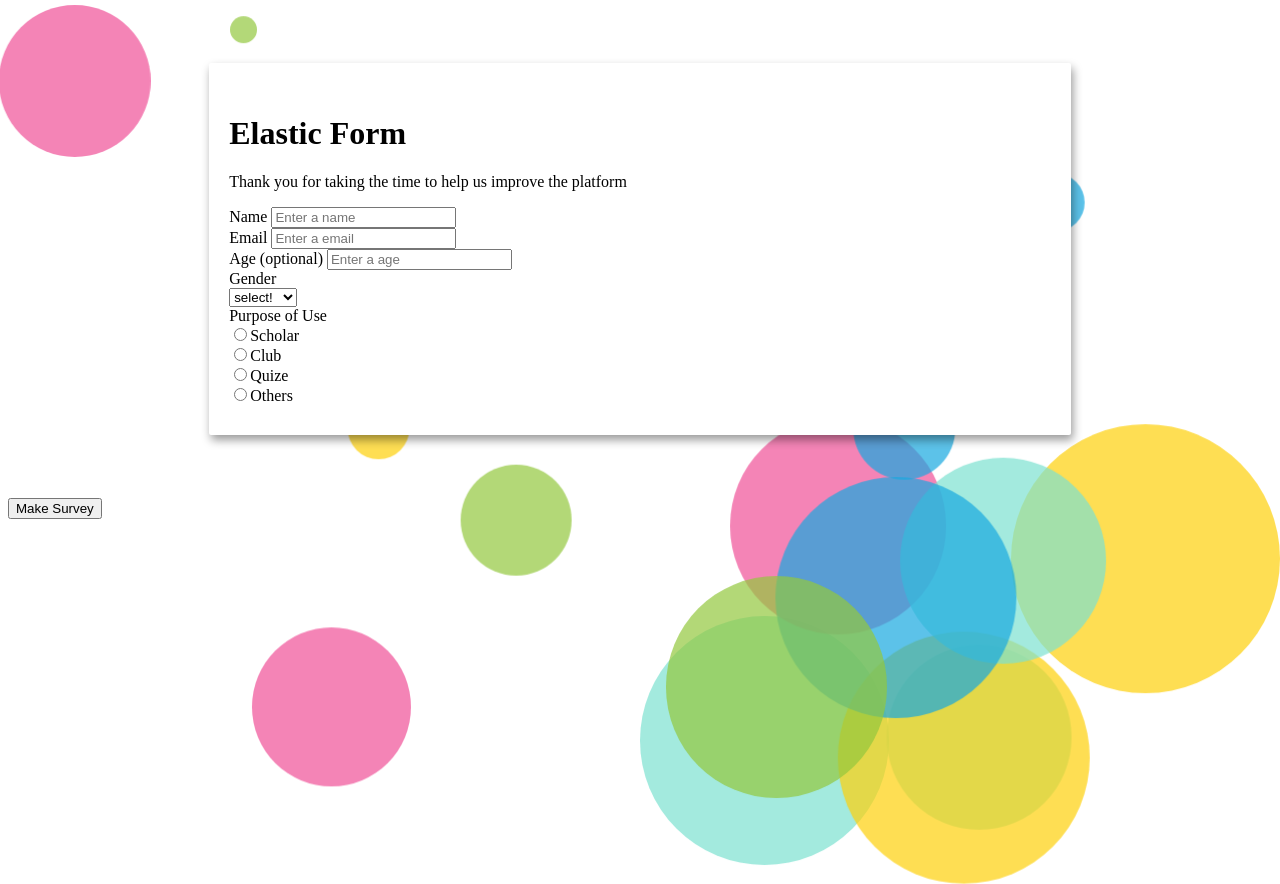
After one commit to hyunmin0317/Mongle, a Django app: template templates/practice.html in a window 1280 px wide. The commit adds this page. Run offline with Django 4.2, Linux system fonts and the light colour scheme; the template is opened without the code that fills it, so the values that code supplies are empty.

Commit message:
feat: frontend

```diff
--- a/config/urls.py
+++ b/config/urls.py
@@ -4,7 +4,7 @@ from pybo.views import base_views
 
 urlpatterns = [
     path('admin/', admin.site.urls),
-    path('', base_views.list, name='home'),
+    path('', base_views.home, name='home'),
     path('mongta/', include('pybo.urls')),
     path('common/', include('common.urls')),
 ]
--- a/pybo/views/base_views.py
+++ b/pybo/views/base_views.py
@@ -5,6 +5,10 @@ from ..models import Question
 import requests
 
 url = "15.165.109.114"
+
+def home(request):
+    return render(request, "home.html")
+
 
 def listAPI(n, so, kw):
     URL = "http://"+url+":9200/public_metadata/_search?size="+str(n)
--- /dev/null
+++ b/static/script.js
@@ -0,0 +1,41 @@
+// Some random colors
+const colors = ["#FED10A", "#7DE2D1", "#EF5098", "#17A8E0", "#93C83E", "#FED10A", "#7DE2D1", "#EF5098", "#17A8E0", "#93C83E","#FED10A", "#7DE2D1", "#EF5098", "#17A8E0", "#93C83E"];
+
+const numBalls = 15;
+const balls = [];
+
+for (let i = 0; i < numBalls; i++) {
+  let ball = document.createElement("div");
+  ball.classList.add("ball");
+  ball.style.background = colors[i];
+  ball.style.left = `${Math.floor(Math.random() * 85)}vw`;
+  ball.style.top = `${Math.floor(Math.random() * 100)}vh`;
+  ball.style.transform = `scale(${Math.random()})`;
+  ball.style.width = `${Math.random()*20}em`;
+  ball.style.height = ball.style.width;
+
+  balls.push(ball);
+  document.body.append(ball);
+}
+
+// Keyframes
+balls.forEach((el, i, ra) => {
+  let to = {
+    x: Math.random() * (i % 2 === 0 ? -0.5 : 0.5),
+    y: Math.random() * 2
+  };
+
+  let anim = el.animate(
+    [
+      { transform: "translate(0, 0)" },
+      { transform: `translate(${to.x}rem, ${to.y}rem)` }
+    ],
+    {
+      duration: (Math.random() + 1) * 2000, // random duration
+      direction: "alternate",
+      fill: "both",
+      iterations: Infinity,
+      easing: "ease-in-out"
+    }
+  );
+});
--- a/static/style.css
+++ b/static/style.css
@@ -1,4 +1,20 @@
-.comment {
-    border-top:dotted 1px #ddd;
-    font-size:0.7em;
+.ball {
+  position: absolute;
+  border-radius: 100%;
+  overflow: hidden;
+  opacity: 0.7;
+  z-index: -10;
 }
+
+form{
+  background-color: #fff;
+  max-width:65%;
+  z-index:15;
+
+  margin:0 auto;
+  margin-top:5%;
+  margin-bottom:5%;
+  box-shadow:2px 5px 10px rgba(0,0,0,0.4);
+  border-radius:2px;
+  padding: 30px 20px;
+}
--- a/templates/base.html
+++ b/templates/base.html
@@ -9,7 +9,7 @@
     <!-- Bootstrap CSS -->
     <link rel="stylesheet" type="text/css" href="{% static 'bootstrap.min.css' %}">
     <!-- pybo CSS -->
-    <link rel="stylesheet" type="text/css" href="{% static 'pybo/style.css' %}">
+    <link rel="stylesheet" href="{% static 'style.css' %}">
     <title>Mongta-Map</title>
 </head>
 <body>
@@ -25,6 +25,8 @@
 <script src="{% static 'jquery-3.6.0.min.js' %}"></script>
 <!-- Bootstrap JS -->
 <script src="{% static 'bootstrap.min.js' %}"></script>
+<script src="{% static 'script.js' %}"></script>
+
 <!-- 자바스크립트 Start -->
 {% block script %}
 {% endblock %}
--- /dev/null
+++ b/templates/practice.html
@@ -0,0 +1,53 @@
+<!DOCTYPE html>
+<html lang="en" >
+<head>
+  <meta charset="UTF-8">
+  <title>CodePen - Elastic Survey Form(Main Page)</title>
+  <link rel="stylesheet" href="./style.css">
+
+</head>
+<body>
+<!-- partial:index.partial.html -->
+<form id = "servey_form">
+<h1 id = "title">Elastic Form</h1>
+<p id = "description"<i> Thank you for taking the time to help us improve the platform</i></p>
+
+  <div class = "form-control">
+    <label for="name" id = "label-name">Name</label>
+    <input type = "text" id = "name" placeholder = "Enter a name"/>
+  </div>
+  <div class = "form-control">
+    <label for="email" id = "label-email">Email</label>
+    <input type = "text" id = "email" placeholder = "Enter a email"/>
+  </div>
+  <div class = "form-control">
+    <label for="age" id = "label-age">Age (optional)</label>
+    <input type = "text" id = "age" placeholder = "Enter a age"/>
+  </div>
+
+  <div class = "form-control">
+    <label for="gender" id = "label-gender">Gender</label>
+    <br>
+    <select name = "gender" id = "gender">
+      <option value = "default">select!</option>
+      <option value = "woman">Woman</option>
+      <option value = "man">Man</option>
+    </select>
+  </div>
+
+  <div class = "form-control">
+    <label for="purpose" id = "label-purpose">Purpose of Use</label>
+    <br>
+    <label for= "purpose-1"><input type = "radio" id = "purpose-1"name="recommend" value="Scholar"/>Scholar</label>
+    <br><label for= "purpose-1"><input type = "radio" id = "purpose-1"name="recommend" value="Club"/>Club</label>
+    <br><label for= "purpose-1"><input type = "radio" id = "purpose-1"name="recommend" value="Quize"/>Quize</label>
+    <br><label for= "purpose-1"><input type = "radio" id = "purpose-1" name="recommend" value="Others"/>Others</label>
+ </div>
+</form>
+
+<button class = "start-btn" onclick="start_btn();" type ="button">Make Survey</button>
+<!-- partial -->
+  <script  src="./script.js"></script>
+
+</body>
+</html>
--- a/templates/pybo/bike.html
+++ b/templates/pybo/bike.html
@@ -4,7 +4,7 @@
 
 <div class="container my-3">
         <br>
-        <h2>서울시 따릉이 실시간 대여정보</h2>
+        <h2><b>서울시 따릉이 실시간 대여정보</b></h2>
         <center>
                 <iframe src="http://{{url}}:5601/app/dashboards#/view/f7c77e80-87cb-11ec-8471-1b76a3b0cbec?embed=true&_g=(filters%3A!()%2Cquery%3A(language%3Akuery%2Cquery%3A'')%2CrefreshInterval%3A(pause%3A!f%2Cvalue%3A30000)%2Ctime%3A(from%3Anow-1m%2Cto%3Anow))&show-query-input=true" height="1100" width="1110"></iframe>
         </center>
--- a/templates/pybo/covid19.html
+++ b/templates/pybo/covid19.html
@@ -4,7 +4,7 @@
 
 <div class="container my-3">
         <br>
-        <h2>코로나19 국내 발생 현황</h2>
+        <h2><b>코로나19 국내 발생 현황</b></h2>
         <h5>{{date}} 집계기준</h5>
         <center>
                 <iframe src="http://{{url}}:5601/app/dashboards#/view/3d968f60-7fdd-11ec-bb9c-e32f0a701e9c?embed=true&_g=(filters%3A!()%2CrefreshInterval%3A(pause%3A!t%2Cvalue%3A0)%2Ctime%3A(from%3Anow-15m%2Cto%3Anow))&hide-filter-bar=true" height="660" width="1110"></iframe>
--- a/templates/pybo/seoul.html
+++ b/templates/pybo/seoul.html
@@ -4,7 +4,7 @@
 
 <div class="container my-3">
         <br>
-        <h2>서울시 유동 인구 데이터 시각화</h2>
+        <h2><b>서울시 유동 인구 데이터 시각화</b></h2>
         <center>
                 <iframe src="http://{{url}}:5601/goto/74668010-87ce-11ec-8471-1b76a3b0cbec" height="970" width="1110"></iframe>
         </center>
--- a/templates/pybo/subway.html
+++ b/templates/pybo/subway.html
@@ -4,7 +4,7 @@
 
 <div class="container my-3">
         <br>
-        <h2>서울시 지하철 시각화</h2>
+        <h2><b>서울시 지하철 시각화</b></h2>
         <center>
                 <iframe src="http://{{url}}:5601/goto/b4d2c6d0-86f3-11ec-97be-d5fb61ab7ff7" height="660" width="1110"></iframe>
         </center>
```
Also changed, not shown: templates/home.html (added, +10 -0 lines).
